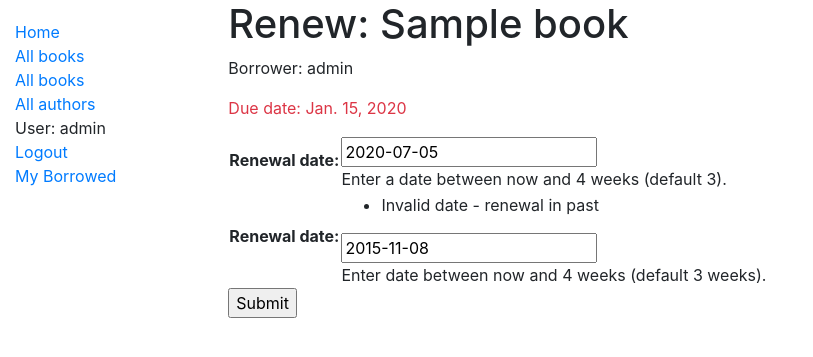
After one commit to alphaX86/NeoX, a Django app: page /catalog/book/00000000-0000-0000-0000-000000000001/renew/ in a window 1280 px wide. The commit adds this page. Shown: the top 357 px of the page, without its empty margins (0-813 px from the left). Run offline with Django 3.2, Linux system fonts and the light colour scheme; a user stored in the database is signed in; data comes from the database, SQL or seed files in the repository; both versions use the stored data as it was after the commit; tables that the repository leaves empty hold one stand-in row (values such as "Sample post"); some libraries are stand-ins or nearby versions.

Commit message:
Base work added

```diff
--- a/NeoX/settings.py
+++ b/NeoX/settings.py
@@ -38,7 +38,7 @@ INSTALLED_APPS = [
     'django.contrib.sessions',
     'django.contrib.messages',
     'django.contrib.staticfiles',
-    'catalog'
+    'catalog',
 ]
 
 MIDDLEWARE = [
--- a/NeoX/urls.py
+++ b/NeoX/urls.py
@@ -32,3 +32,7 @@ from django.conf import settings
 from django.conf.urls.static import static
 
 urlpatterns += static(settings.STATIC_URL, document_root=settings.STATIC_ROOT)
+
+urlpatterns += [
+    path('accounts/', include('django.contrib.auth.urls')),
+]
--- a/catalog/admin.py
+++ b/catalog/admin.py
@@ -27,12 +27,13 @@ class BookAdmin(admin.ModelAdmin):
 # Register the Admin classes for BookInstance using the decorator
 @admin.register(BookInstance)
 class BookInstanceAdmin(admin.ModelAdmin):
+    list_display = ('book', 'status', 'borrower', 'due_back', 'id')
     list_filter = ('status', 'due_back')
     fieldsets = (
         (None, {
             'fields': ('book', 'imprint', 'id')
         }),
         ('Availability', {
-            'fields': ('status', 'due_back')
+            'fields': ('status', 'due_back','borrower')
         }),
     )
--- /dev/null
+++ b/catalog/forms.py
@@ -0,0 +1,22 @@
+import datetime
+
+from django import forms
+from django.core.exceptions import ValidationError
+from django.utils.translation import ugettext_lazy as _
+
+class RenewBookForm(forms.Form):
+    renewal_date = forms.DateField(help_text="Enter a date between now and 4 weeks (default 3).")
+
+    def clean_renewal_date(self):
+        data = self.cleaned_data['renewal_date']
+
+        # Check if a date is not in the past.
+        if data < datetime.date.today():
+            raise ValidationError(_('Invalid date - renewal in past'))
+
+        # Check if a date is in the allowed range (+4 weeks from today).
+        if data > datetime.date.today() + datetime.timedelta(weeks=4):
+            raise ValidationError(_('Invalid date - renewal more than 4 weeks ahead'))
+
+        # Remember to always return the cleaned data.
+        return data
--- a/catalog/models.py
+++ b/catalog/models.py
@@ -1,4 +1,7 @@
 from django.db import models
+from django.contrib.auth.models import User
+from datetime import date
+import datetime
 
 # Create your models here.
 class Genre(models.Model):
@@ -49,6 +52,8 @@ class BookInstance(models.Model):
     imprint = models.CharField(max_length=200)
     due_back = models.DateField(null=True, blank=True)
 
+    borrower = models.ForeignKey(User, on_delete=models.SET_NULL, null=True, blank=True)
+
     LOAN_STATUS = (
         ('m', 'Maintenance'),
         ('o', 'On loan'),
@@ -65,10 +70,17 @@ class BookInstance(models.Model):
 
     class Meta:
         ordering = ['due_back']
+        permissions = (("can_mark_returned", "Set book as returned"),)
 
     def __str__(self):
         """String for representing the Model object."""
         return f'{self.id} ({self.book.title})'
+
+    @property
+    def is_overdue(self):
+        if self.due_back and date.today() > self.due_back:
+            return True
+        return False
 
 class Author(models.Model):
     """Model representing an author."""
@@ -87,3 +99,28 @@ class Author(models.Model):
     def __str__(self):
         """String for representing the Model object."""
         return f'{self.last_name}, {self.first_name}'
+
+from django.forms import ModelForm
+
+from catalog.models import BookInstance
+
+class RenewBookModelForm(ModelForm):
+    def clean_due_back(self):
+       data = self.cleaned_data['due_back']
+
+       # Check if a date is not in the past.
+       if data < datetime.date.today():
+           raise ValueError(('Invalid date - renewal in past'))
+
+       # Check if a date is in the allowed range (+4 weeks from today).
+       if data > datetime.date.today() + datetime.timedelta(weeks=4):
+           raise ValueError(('Invalid date - renewal more than 4 weeks ahead'))
+
+       # Remember to always return the cleaned data.
+       return data
+
+    class Meta:
+        model = BookInstance
+        fields = ['due_back']
+        labels = {'due_back': ('New renewal date')}
+        help_texts = {'due_back': ('Enter a date between now and 4 weeks (default 3).')}
--- a/catalog/templates/base_generic.html
+++ b/catalog/templates/base_generic.html
@@ -1,7 +1,7 @@
 <!DOCTYPE html>
 <html lang="en">
 <head>
-  {% block title %}<title>Local Library</title>{% endblock %}
+  {% block title %}<title>LTS library OPAC system</title>{% endblock %}
   <meta charset="utf-8">
   <meta name="viewport" content="width=device-width, initial-scale=1">
   <link rel="stylesheet" href="https://stackpath.bootstrapcdn.com/bootstrap/4.1.3/css/bootstrap.min.css" integrity="sha384-MCw98/SFnGE8fJT3GXwEOngsV7Zt27NXFoaoApmYm81iuXoPkFOJwJ8ERdknLPMO" crossorigin="anonymous">
@@ -19,6 +19,13 @@
             <li><a href="{% url 'books' %}">All books</a></li>
             <li><a href="">All books</a></li>
             <li><a href="">All authors</a></li>
+            {% if user.is_authenticated %}
+            <li>User: {{ user.get_username }}</li>
+            <li><a href="{% url 'logout'%}?next={{request.path}}">Logout</a></li>
+            <li><a href="{% url 'my-borrowed' %}">My Borrowed</a></li>
+        {% else %}
+            <li><a href="{% url 'login'%}?next={{request.path}}">Login</a></li>
+        {% endif %}
           </ul>
        {% endblock %}
         </div>
--- /dev/null
+++ b/catalog/templates/catalog/book_renew_librarian.html
@@ -0,0 +1,26 @@
+{% extends "base_generic.html" %}
+
+{% block content %}
+  <h1>Renew: {{ book_instance.book.title }}</h1>
+  <p>Borrower: {{ book_instance.borrower }}</p>
+  <p{% if book_instance.is_overdue %} class="text-danger"{% endif %}>Due date: {{ book_instance.due_back }}</p>
+
+  <form action="" method="post">
+    {% csrf_token %}
+    <table>
+    {{ form.as_table }}
+    <tr>
+        <th><label for="id_renewal_date">Renewal date:</label></th>
+          <td>
+            <ul class="errorlist">
+              <li>Invalid date - renewal in past</li>
+            </ul>
+            <input id="id_renewal_date" name="renewal_date" type="text" value="2015-11-08" required>
+            <br>
+            <span class="helptext">Enter date between now and 4 weeks (default 3 weeks).</span>
+          </td>
+      </tr>
+    </table>
+    <input type="submit" value="Submit">
+  </form>
+{% endblock %}
--- /dev/null
+++ b/catalog/templates/registration/logged_out.html
@@ -0,0 +1,6 @@
+{% extends "base_generic.html" %}
+
+{% block content %}
+  <p>Logged out!</p>
+  <a href="{% url 'login'%}">Click here to login again.</a>
+{% endblock %}
--- /dev/null
+++ b/catalog/templates/registration/password_reset_done.html
@@ -0,0 +1,5 @@
+{% extends "base_generic.html" %}
+
+{% block content %}
+  <p>We've emailed you instructions for setting your password. If they haven't arrived in a few minutes, check your spam folder.</p>
+{% endblock %}
--- a/catalog/urls.py
+++ b/catalog/urls.py
@@ -6,3 +6,11 @@ urlpatterns = [
     path('books/', views.BookListView.as_view(), name='books'),
     path('book/<int:pk>', views.BookDetailView.as_view(), name='book-detail'),
 ]
+
+urlpatterns += [
+    path('mybooks/', views.LoanedBooksByUserListView.as_view(), name='my-borrowed'),
+]
+
+urlpatterns += [
+    path('book/<uuid:pk>/renew/', views.renew_book_librarian, name='renew-book-librarian'),
+]
--- a/catalog/views.py
+++ b/catalog/views.py
@@ -35,3 +35,73 @@ class BookListView(generic.ListView):
 class BookDetailView(generic.DetailView):
     model = Book
     paginate_by = 10
+
+from django.contrib.auth.mixins import LoginRequiredMixin
+
+class LoanedBooksByUserListView(LoginRequiredMixin,generic.ListView):
+    """Generic class-based view listing books on loan to current user."""
+    model = BookInstance
+    template_name ='catalog/bookinstance_list_borrowed_user.html'
+    paginate_by = 10
+
+    def get_queryset(self):
+        return BookInstance.objects.filter(borrower=self.request.user).filter(status__exact='o').order_by('due_back')
+
+import datetime
+
+from django.contrib.auth.decorators import permission_required
+from django.shortcuts import get_object_or_404
+from django.http import HttpResponseRedirect
+from django.urls import reverse
+
+from catalog.forms import RenewBookForm
+
+@permission_required('catalog.can_mark_returned')
+def renew_book_librarian(request, pk):
+    """View function for renewing a specific BookInstance by librarian."""
+    book_instance = get_object_or_404(BookInstance, pk=pk)
+
+    # If this is a POST request then process the Form data
+    if request.method == 'POST':
+
+        # Create a form instance and populate it with data from the request (binding):
+        form = RenewBookForm(request.POST)
+
+        # Check if the form is valid:
+        if form.is_valid():
+            # process the data in form.cleaned_data as required (here we just write it to the model due_back field)
+            book_instance.due_back = form.cleaned_data['renewal_date']
+            book_instance.save()
+
+            # redirect to a new URL:
+            return HttpResponseRedirect(reverse('all-borrowed') )
+
+    # If this is a GET (or any other method) create the default form.
+    else:
+        proposed_renewal_date = datetime.date.today() + datetime.timedelta(weeks=3)
+        form = RenewBookForm(initial={'renewal_date': proposed_renewal_date})
+
+    context = {
+        'form': form,
+        'book_instance': book_instance,
+    }
+
+    return render(request, 'catalog/book_renew_librarian.html', context)
+
+from django.views.generic.edit import CreateView, UpdateView, DeleteView
+from django.urls import reverse_lazy
+
+from catalog.models import Author
+
+class AuthorCreate(CreateView):
+    model = Author
+    fields = '__all__'
+    initial = {'date_of_death': '05/01/2018'}
+
+class AuthorUpdate(UpdateView):
+    model = Author
+    fields = ['first_name', 'last_name', 'date_of_birth', 'date_of_death']
+
+class AuthorDelete(DeleteView):
+    model = Author
+    success_url = reverse_lazy('authors')
```
Also changed, not shown: catalog/templates/catalog/bookinstance_list_borrowed_user.html (added, +18 -0 lines), catalog/templates/registration/login.html (added, +37 -0 lines), catalog/templates/registration/password_reset_form.html (added, +12 -0 lines), catalog/migrations/0002_bookinstance_borrower.py (added), catalog/migrations/0003_auto_20200613_1409.py (added), db.sqlite3.
